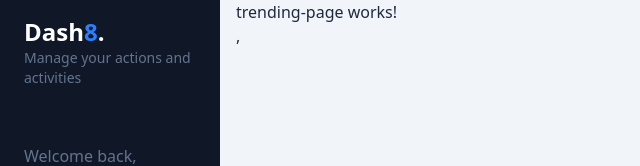
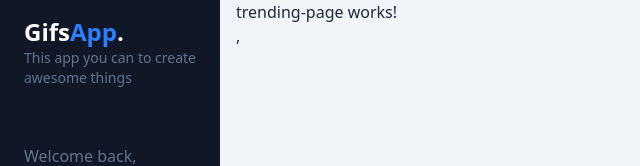
Before and after one commit to Edward-MT21/Gifs-App, an Angular app: page /dashboard/trending in a window 1280 px wide. Shown: the top 166 px of the page, without its empty margins (0-640 px from the left). Built offline with nearby package versions, Linux system fonts and the light colour scheme.

Commit message:
Angular environments and path alias

```diff
--- a/angular.json
+++ b/angular.json
@@ -50,7 +50,13 @@
             "development": {
               "optimization": false,
               "extractLicenses": false,
-              "sourceMap": true
+              "sourceMap": true,
+              "fileReplacements": [
+                {
+                  "replace": "src/environments/environment.ts",
+                  "with": "src/environments/environment.development.ts"
+                }
+              ]
             }
           },
           "defaultConfiguration": "production"
--- a/src/app/gifs/components/side-menu/gifs-side-menu-header/gifs-side-menu-header.html
+++ b/src/app/gifs/components/side-menu/gifs-side-menu-header/gifs-side-menu-header.html
@@ -1,6 +1,6 @@
 <div id="logo" class="my-4 px-6">
-<h1 class="text-lg md:text-2xl font-bold text-white">Dash<span class="text-blue-500">8</span>.</h1>
-<p class="text-slate-500 text-sm">Manage your actions and activities</p>
+<h1 class="text-lg md:text-2xl font-bold text-white">{{envs.title}}<span class="text-blue-500">{{envs.titleTwo}}</span>.</h1>
+<p class="text-slate-500 text-sm">{{envs.titleDescription}}</p>
 </div>
 <div id="profile" class="px-6 py-10">
 <p class="text-slate-500">Welcome back,</p>
--- a/src/app/gifs/components/side-menu/gifs-side-menu-header/gifs-side-menu-header.ts
+++ b/src/app/gifs/components/side-menu/gifs-side-menu-header/gifs-side-menu-header.ts
@@ -1,4 +1,6 @@
 import { ChangeDetectionStrategy, Component } from '@angular/core';
+import { environment } from '@environments/environment.development';
+//import { environment } from '../../../../../environments/environment.development';
 
 @Component({
   selector: 'gifs-side-menu-header',
@@ -7,4 +9,7 @@ import { ChangeDetectionStrategy, Component } from '@angular/core';
   templateUrl: './gifs-side-menu-header.html',
   changeDetection: ChangeDetectionStrategy.OnPush,
 })
-export class GifsSideMenuHeader { }
+export class GifsSideMenuHeader {
+
+  envs = environment;
+}
--- /dev/null
+++ b/src/environments/environment.development.ts
@@ -0,0 +1,5 @@
+export const environment = {
+    title: "Gifs",
+    titleTwo: "App",
+    titleDescription: "This app you can to create awesome things"
+};
--- /dev/null
+++ b/src/environments/environment.ts
@@ -0,0 +1,5 @@
+export const environment = {
+    title: "Gifs production",
+    titleTwo: "App production",
+    titleDescription: "This app you can to create awesome things to production"
+};
--- a/tsconfig.json
+++ b/tsconfig.json
@@ -3,6 +3,10 @@
 {
   "compileOnSave": false,
   "compilerOptions": {
+    "baseUrl": ".",
+    "paths": {
+      "@environments/*": ["src/environments/*"]
+    },
     "outDir": "./dist/out-tsc",
     "strict": true,
     "noImplicitOverride": true,
```
